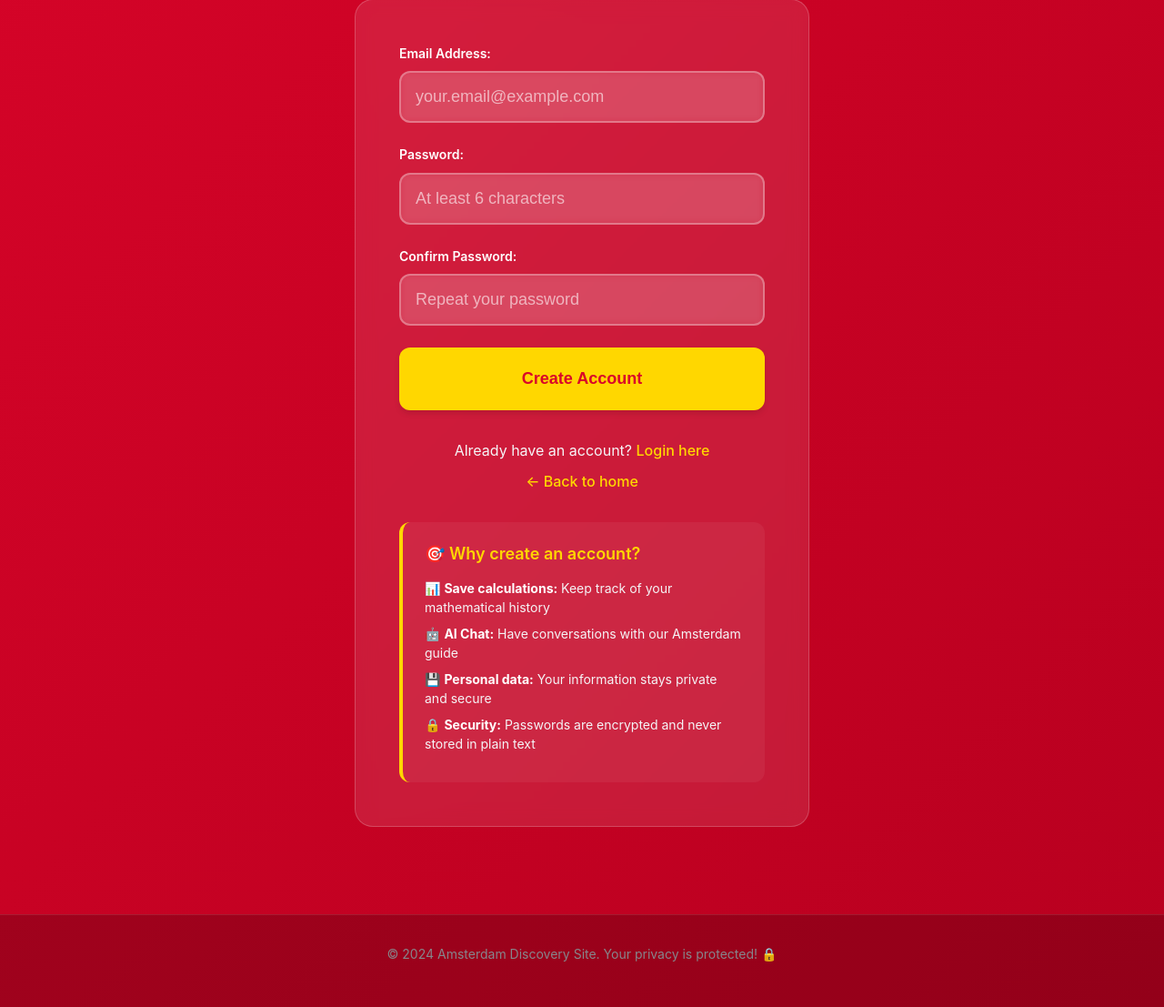
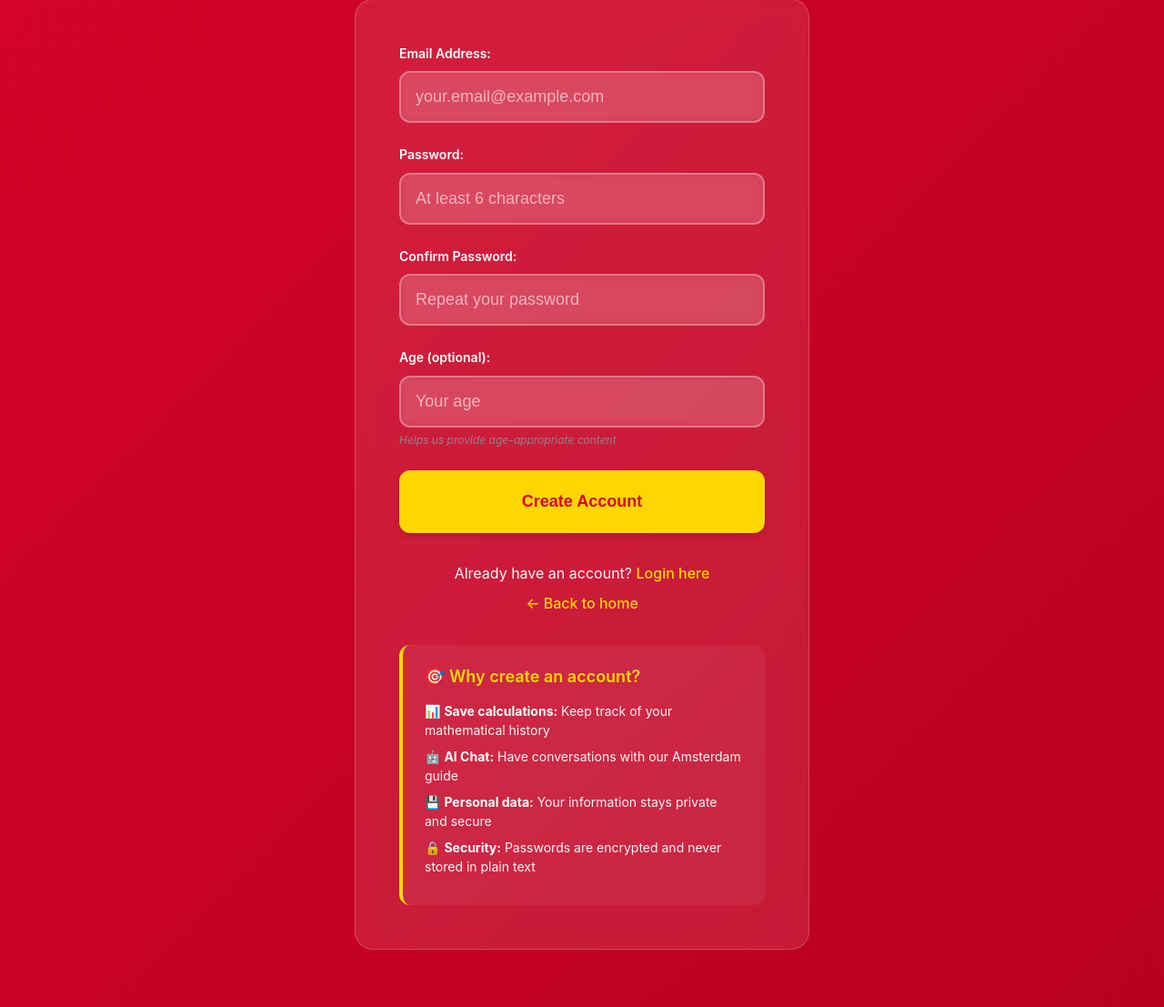
Before and after one commit to julienmagro/amsterdam-website, a Flask app: page /register in a window 1280 px wide. Shown: the part 462-1569 px from the top of the page at 91% size. Run offline with Flask 3, Linux system fonts and the light colour scheme.

Commit message:
✨ Add user age feature
- Add user_age column to User model (optional integer field)
- Update registration form with age input (13-120 range validation)
- Modify registration route to handle and validate age input
- Update admin panel to display user ages
- Add CSS styling for age column and form help text
- Backward compatible: existing users continue working normally

```diff
--- a/app.py
+++ b/app.py
@@ -168,6 +168,19 @@ def register():
         email = request.form.get("email", "").strip().lower()
         password = request.form.get("password", "")
         confirm_password = request.form.get("confirm_password", "")
+        user_age = request.form.get("user_age", "")
+
+        # Age validation (optional field)
+        age = None
+        if user_age:
+            try:
+                age = int(user_age)
+                if age < 13 or age > 120:
+                    flash("Age must be between 13 and 120!", "error")
+                    return render_template("register.html")
+            except ValueError:
+                flash("Please enter a valid age!", "error")
+                return render_template("register.html")
 
         # Basic validation
         if not email or not password:
@@ -181,7 +194,7 @@ def register():
         else:
             try:
                 # Create new user
-                user = User(email=email)
+                user = User(email=email, user_age=age)
                 user.set_password(password)  # Hash the password
 
                 # Save to database
--- a/models.py
+++ b/models.py
@@ -23,6 +23,7 @@ class User(UserMixin, db.Model):
     email = db.Column(db.String(120), unique=True, nullable=False, index=True)
     password_hash = db.Column(db.String(255), nullable=False)
     is_admin = db.Column(db.Boolean, default=False, nullable=False)  # NEW: Admin role
+    user_age = db.Column(db.Integer, nullable=True)  # NEW: User age (optional)
     created_at = db.Column(db.DateTime, default=datetime.utcnow)
 
     # Relationships - "this user has many calculations and chat messages"
--- a/static/styles/main.css
+++ b/static/styles/main.css
@@ -898,6 +898,17 @@ a:hover {
     white-space: nowrap;
 }
 
+.user-age {
+    text-align: center;
+    font-weight: 500;
+    min-width: 50px;
+}
+
+.no-age {
+    color: var(--text-gray);
+    font-style: italic;
+}
+
 .dropdown-arrow {
     font-size: var(--font-size-xs);
     transition: transform 0.2s ease;
@@ -1076,6 +1087,14 @@ a:hover {
     color: rgba(255, 255, 255, 0.6);
 }
 
+.form-help {
+    display: block;
+    margin-top: var(--spacing-xs);
+    font-size: var(--font-size-xs);
+    color: var(--text-gray);
+    font-style: italic;
+}
+
 .auth-button {
     width: 100%;
     padding: var(--spacing-lg) var(--spacing-xl);
--- a/templates/register.html
+++ b/templates/register.html
@@ -78,6 +78,14 @@
                                    placeholder="Repeat your password">
                         </div>
 
+                        <div class="form-group">
+                            <label for="user_age">Age (optional):</label>
+                            <input type="number" name="user_age" id="user_age"
+                                   placeholder="Your age" min="13" max="120"
+                                   value="{{ request.form.get('user_age', '') }}">
+                            <small class="form-help">Helps us provide age-appropriate content</small>
+                        </div>
+
                         <button type="submit" class="auth-button">Create Account</button>
                     </form>
 
```
Also changed, not shown: templates/admin/users.html (+8 -0 lines).
